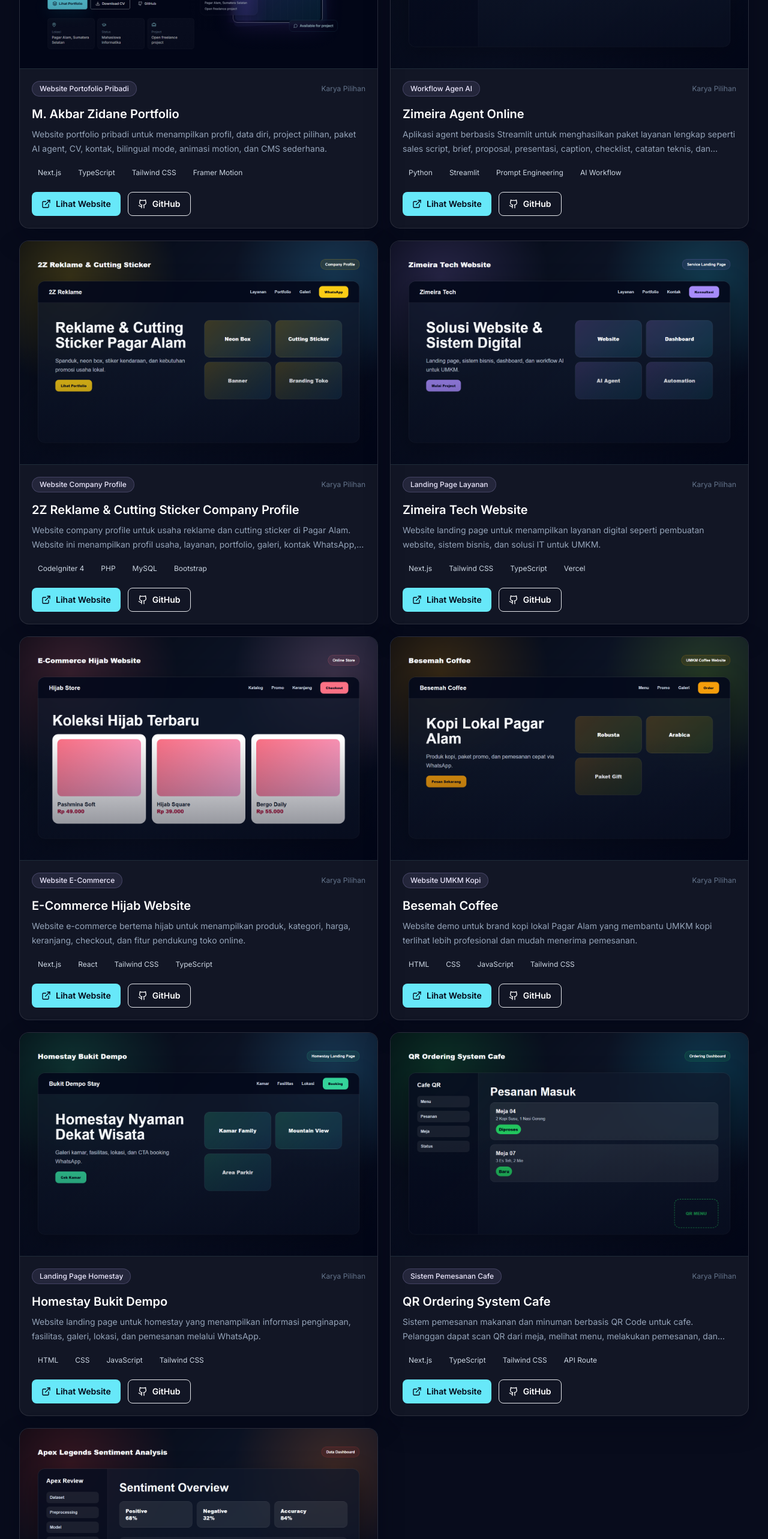
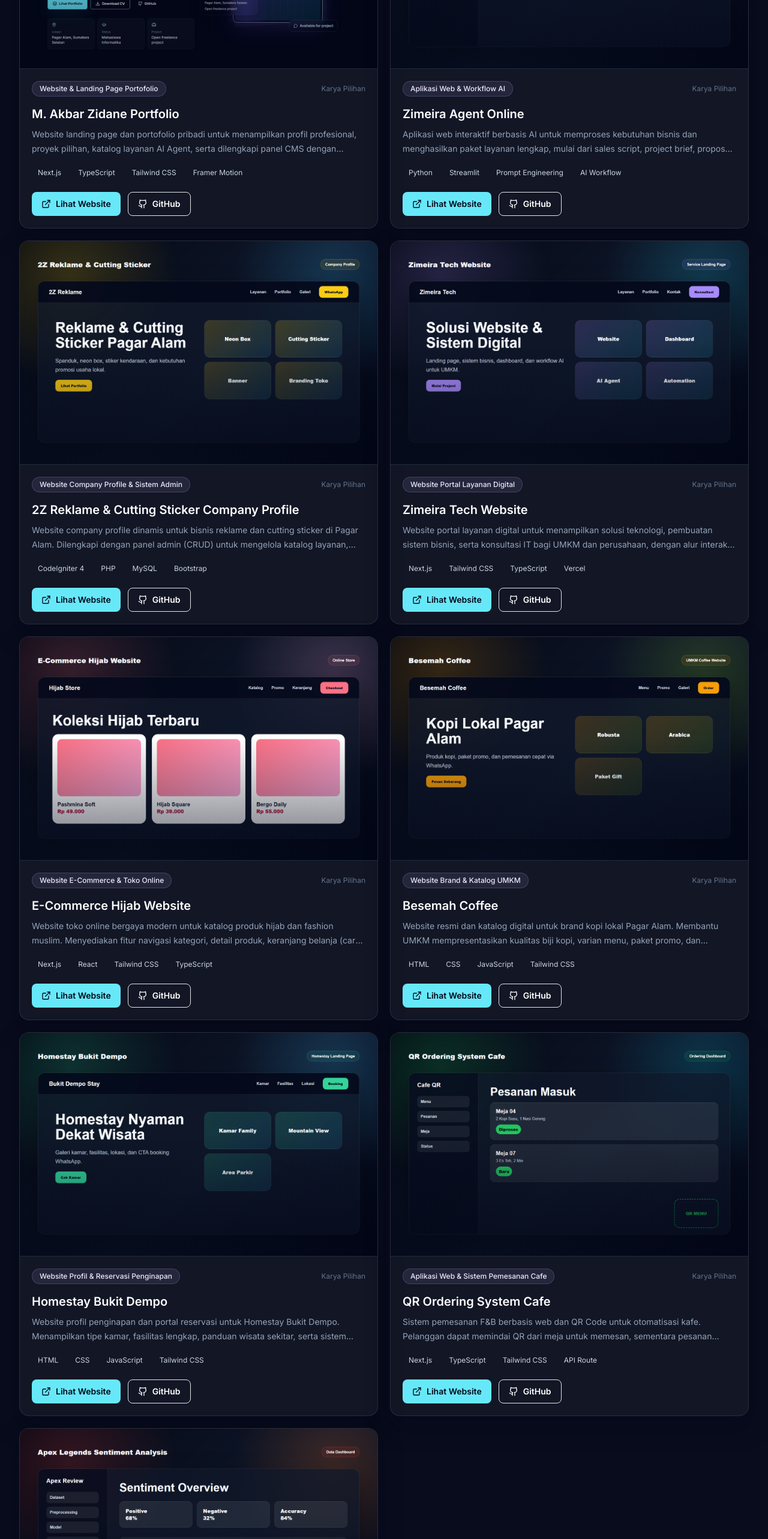
Before and after one commit to makbarzidane/makbarzidane-portfolio, a Next.js app: page / in a window 1280 px wide. Shown: the part 1400-3966 px from the top of the page at 60% size. Built offline with nearby package versions, Linux system fonts and the light colour scheme.

Commit message:
Refine project wording and categories to distinguish Landing Page from full Websites/Systems and sync to online Blob db

```diff
--- a/data/cmsContent.ts
+++ b/data/cmsContent.ts
@@ -77,135 +77,135 @@
   projects: [
     {
       name: "M. Akbar Zidane Portfolio",
-      category: "Website Portofolio Pribadi",
-      categoryEn: "Personal Portfolio Website",
+      category: "Website & Landing Page Portofolio",
+      categoryEn: "Portfolio Website & Landing Page",
       description:
-        "Website portfolio pribadi untuk menampilkan profil, data diri, project pilihan, paket AI agent, CV, kontak, bilingual mode, animasi motion, dan CMS sederhana.",
+        "Website landing page dan portofolio pribadi untuk menampilkan profil profesional, proyek pilihan, katalog layanan AI Agent, serta dilengkapi panel CMS dengan integrasi database cloud.",
       descriptionEn:
-        "Personal portfolio website for profile, selected projects, AI agent packages, CV, contacts, bilingual mode, motion animation, and a simple CMS.",
-      stack: ["Next.js", "TypeScript", "Tailwind CSS", "Framer Motion", "Vercel"],
-      features: ["Hero profile visual", "Portfolio preview", "ID/EN language switcher", "CMS login", "Vercel deployment"],
-      featuresEn: ["Visual profile hero", "Portfolio preview", "ID/EN language switcher", "CMS login", "Vercel deployment"],
+        "Personal portfolio website and landing page presenting professional profile, selected projects, AI Agent service catalog, and an integrated cloud-database CMS panel.",
+      stack: ["Next.js", "TypeScript", "Tailwind CSS", "Framer Motion", "Vercel Blob"],
+      features: ["Landing Page Eksklusif", "Katalog Proyek Portofolio", "ID/EN Language Switcher", "Panel Admin CMS", "Cloud Blob Database Sync"],
+      featuresEn: ["Exclusive Landing Page", "Portfolio Project Catalog", "ID/EN Language Switcher", "CMS Admin Panel", "Cloud Blob Database Sync"],
       demoUrl: "https://m-akbar-zidane-portfolio.vercel.app",
       githubUrl: "https://github.com/makbarzidane/makbarzidane-portfolio",
       previewImage: "/portfolio/m-akbar-zidane-portfolio.png"
     },
     {
       name: "Zimeira Agent Online",
-      category: "Workflow Agen AI",
-      categoryEn: "AI Agent Workflow",
+      category: "Aplikasi Web & Workflow AI",
+      categoryEn: "Web Application & AI Workflow",
       description:
-        "Aplikasi agent berbasis Streamlit untuk menghasilkan paket layanan lengkap seperti sales script, brief, proposal, presentasi, caption, checklist, catatan teknis, dan reviewer.",
+        "Aplikasi web interaktif berbasis AI untuk memproses kebutuhan bisnis dan menghasilkan paket layanan lengkap, mulai dari sales script, project brief, proposal, presentasi, hingga catatan teknis.",
       descriptionEn:
-        "Streamlit-based agent app for generating complete service packages such as sales scripts, briefs, proposals, presentations, captions, checklists, technical notes, and review output.",
+        "Interactive AI-powered web application designed to process business needs and generate complete service packages, including sales scripts, project briefs, proposals, presentations, and technical notes.",
       stack: ["Python", "Streamlit", "Prompt Engineering", "AI Workflow"],
-      features: ["Generate paket layanan", "Sales Agent", "Brief Agent", "Proposal Agent", "Reviewer Agent"],
-      featuresEn: ["Service package generator", "Sales Agent", "Brief Agent", "Proposal Agent", "Reviewer Agent"],
+      features: ["Generator Paket Layanan AI", "Sales & Brief Agent", "Proposal & PPTX Generator", "Reviewer & Codex Assistant", "Ekspor Output Otomatis"],
+      featuresEn: ["AI Service Package Generator", "Sales & Brief Agent", "Proposal & PPTX Generator", "Reviewer & Codex Assistant", "Automated Output Export"],
       demoUrl: "https://zimeira-agent-online.streamlit.app/",
       githubUrl: "https://github.com/makbarzidane/zimeira-agent-online",
       previewImage: "/portfolio/zimeira-agent-online.png"
     },
     {
       name: "2Z Reklame & Cutting Sticker Company Profile",
-      category: "Website Company Profile",
-      categoryEn: "Company Profile Website",
+      category: "Website Company Profile & Sistem Admin",
+      categoryEn: "Company Profile Website & Admin System",
       description:
-        "Website company profile untuk usaha reklame dan cutting sticker di Pagar Alam. Website ini menampilkan profil usaha, layanan, portfolio, galeri, kontak WhatsApp, dan panel admin untuk mengelola konten.",
+        "Website company profile dinamis untuk bisnis reklame dan cutting sticker di Pagar Alam. Dilengkapi dengan panel admin (CRUD) untuk mengelola katalog layanan, portofolio karya, galeri, dan slider promo secara real-time.",
       descriptionEn:
-        "Company profile website for an advertising and cutting sticker business in Pagar Alam, featuring business profile, services, portfolio, gallery, WhatsApp contact, and admin panel.",
+        "Dynamic company profile website for an advertising and cutting sticker business in Pagar Alam. Features an integrated admin panel (CRUD) to manage services, portfolios, galleries, and promotional sliders in real-time.",
       stack: ["CodeIgniter 4", "PHP", "MySQL", "Bootstrap", "JavaScript", "cPanel"],
-      features: ["Landing page company profile", "CRUD layanan", "CRUD portfolio", "CRUD galeri", "Slider hero dinamis"],
-      featuresEn: ["Company profile landing page", "Services CRUD", "Portfolio CRUD", "Gallery CRUD", "Dynamic hero slider"],
+      features: ["Profil Perusahaan Dinamis", "Panel Admin (CRUD Layanan & Portofolio)", "Manajemen Galeri & Slider", "Integrasi Kontak WhatsApp", "Database MySQL & cPanel"],
+      featuresEn: ["Dynamic Company Profile", "Admin Panel (Services & Portfolio CRUD)", "Gallery & Slider Management", "WhatsApp Contact Integration", "MySQL Database & cPanel"],
       demoUrl: "",
       githubUrl: "https://github.com/makbarzidane/PemrogramanWeb_A2_M.Akbar-Zidane",
       previewImage: "/portfolio/2z-reklame.png"
     },
     {
       name: "Zimeira Tech Website",
-      category: "Landing Page Layanan",
-      categoryEn: "Service Landing Page",
+      category: "Website Portal Layanan Digital",
+      categoryEn: "Digital Services Portal Website",
       description:
-        "Website landing page untuk menampilkan layanan digital seperti pembuatan website, sistem bisnis, dan solusi IT untuk UMKM.",
+        "Website portal layanan digital untuk menampilkan solusi teknologi, pembuatan sistem bisnis, serta konsultasi IT bagi UMKM dan perusahaan, dengan alur interaksi klien yang terstruktur.",
       descriptionEn:
-        "Landing page website to present digital services such as website development, business systems, and IT solutions for SMEs.",
+        "Digital services portal website presenting technology solutions, business system development, and IT consulting for SMEs and enterprises, featuring structured client interaction flows.",
       stack: ["Next.js", "Tailwind CSS", "TypeScript", "Vercel"],
-      features: ["Landing page jasa", "Section layanan", "CTA WhatsApp", "Portfolio preview", "Responsive design"],
-      featuresEn: ["Service landing page", "Service sections", "WhatsApp CTA", "Portfolio preview", "Responsive design"],
+      features: ["Portal Katalog Layanan", "Showcase Solusi Bisnis", "Alur Konsultasi WhatsApp", "Desain Responsif & Modern", "Optimasi SEO & Performa"],
+      featuresEn: ["Service Catalog Portal", "Business Solution Showcase", "WhatsApp Consultation Flow", "Modern & Responsive Design", "SEO & Performance Optimization"],
       demoUrl: "",
       githubUrl: "https://github.com/makbarzidane/zimeira-tech-website-portfolio",
       previewImage: "/portfolio/zimeira-tech-website.png"
     },
     {
       name: "E-Commerce Hijab Website",
-      category: "Website E-Commerce",
-      categoryEn: "E-Commerce Website",
+      category: "Website E-Commerce & Toko Online",
+      categoryEn: "E-Commerce Website & Online Store",
       description:
-        "Website e-commerce bertema hijab untuk menampilkan produk, kategori, harga, keranjang, checkout, dan fitur pendukung toko online.",
+        "Website toko online bergaya modern untuk katalog produk hijab dan fashion muslim. Menyediakan fitur navigasi kategori, detail produk, keranjang belanja (cart), dan alur checkout yang mulus.",
       descriptionEn:
-        "Hijab-themed e-commerce website featuring products, categories, prices, cart, checkout, and supporting online store features.",
+        "Modern online store website for hijab and modest fashion catalogs. Features category navigation, detailed product pages, shopping cart functionality, and a seamless checkout experience.",
       stack: ["Next.js", "React", "Tailwind CSS", "TypeScript", "GitHub", "Vercel"],
-      features: ["Product catalog", "Product detail", "Cart", "Checkout flow", "Payment integration planned"],
-      featuresEn: ["Product catalog", "Product detail", "Cart", "Checkout flow", "Payment integration planned"],
+      features: ["Katalog Produk & Kategori", "Halaman Detail Produk Dinamis", "Keranjang Belanja (Cart)", "Simulasi Alur Checkout", "Antarmuka UI/UX Elegan"],
+      featuresEn: ["Product & Category Catalog", "Dynamic Product Detail Pages", "Shopping Cart Functionality", "Checkout Flow Simulation", "Elegant UI/UX Interface"],
       demoUrl: "https://e-commerce-portfolio.vercel.app/",
       githubUrl: "https://github.com/makbarzidane/e-commerce-portfolio",
       previewImage: "/portfolio/ecommerce-hijab.png"
     },
     {
       name: "Besemah Coffee",
-      category: "Website UMKM Kopi",
-      categoryEn: "SME Coffee Website",
+      category: "Website Brand & Katalog UMKM",
+      categoryEn: "Brand Website & SME Catalog",
       description:
-        "Website demo untuk brand kopi lokal Pagar Alam yang membantu UMKM kopi terlihat lebih profesional dan mudah menerima pemesanan.",
+        "Website resmi dan katalog digital untuk brand kopi lokal Pagar Alam. Membantu UMKM mempresentasikan kualitas biji kopi, varian menu, paket promo, dan mempermudah pesanan langsung via WhatsApp.",
       descriptionEn:
-        "Demo website for a local Pagar Alam coffee brand, helping the SME look more professional and receive orders more easily.",
+        "Official brand website and digital catalog for a local Pagar Alam coffee producer. Helps the SME showcase coffee bean quality, menu variants, and promotional packages with direct WhatsApp ordering.",
       stack: ["HTML", "CSS", "JavaScript", "Tailwind CSS", "Vercel"],
-      features: ["Landing page kopi", "Menu produk", "Paket promo", "CTA WhatsApp order", "Galeri produk"],
-      featuresEn: ["Coffee landing page", "Product menu", "Promo packages", "WhatsApp order CTA", "Product gallery"],
+      features: ["Katalog Varian Kopi", "Informasi Brand & Kualitas", "Paket Penawaran & Promo", "Pemesanan Cepat WhatsApp", "Galeri Visual Produk"],
+      featuresEn: ["Coffee Variant Catalog", "Brand & Quality Story", "Promo & Bundle Packages", "Quick WhatsApp Ordering", "Product Visual Gallery"],
       demoUrl: "",
       githubUrl: "https://github.com/makbarzidane/besemah-coffee-cms-portfolio",
       previewImage: "/portfolio/besemah-coffee.png"
     },
     {
       name: "Homestay Bukit Dempo",
-      category: "Landing Page Homestay",
-      categoryEn: "Homestay Landing Page",
+      category: "Website Profil & Reservasi Penginapan",
+      categoryEn: "Accommodation Profile & Booking Website",
       description:
-        "Website landing page untuk homestay yang menampilkan informasi penginapan, fasilitas, galeri, lokasi, dan pemesanan melalui WhatsApp.",
+        "Website profil penginapan dan portal reservasi untuk Homestay Bukit Dempo. Menampilkan tipe kamar, fasilitas lengkap, panduan wisata sekitar, serta sistem pemesanan kamar langsung terintegrasi WhatsApp.",
       descriptionEn:
-        "Landing page for a homestay featuring accommodation information, facilities, gallery, location, and WhatsApp booking.",
+        "Accommodation profile and booking portal website for Homestay Bukit Dempo. Showcases room types, full amenities, local tourism guides, and an integrated direct WhatsApp room reservation flow.",
       stack: ["HTML", "CSS", "JavaScript", "Tailwind CSS", "Vercel"],
-      features: ["Informasi homestay", "Galeri kamar", "Fasilitas", "CTA booking WhatsApp", "Lokasi"],
-      featuresEn: ["Homestay information", "Room gallery", "Facilities", "WhatsApp booking CTA", "Location"],
+      features: ["Katalog Tipe Kamar & Harga", "Daftar Fasilitas Penginapan", "Galeri Foto & Lingkungan", "Panduan Lokasi & Peta", "Reservasi Langsung via WhatsApp"],
+      featuresEn: ["Room Types & Pricing Catalog", "Accommodation Amenities", "Photo & Surroundings Gallery", "Location & Map Guide", "Direct WhatsApp Booking"],
       demoUrl: "",
       githubUrl: "https://github.com/makbarzidane/homestay-bukit-dempo-portfolio",
       previewImage: "/portfolio/homestay-bukit-dempo.png"
     },
     {
       name: "QR Ordering System Cafe",
-      category: "Sistem Pemesanan Cafe",
-      categoryEn: "Cafe Ordering System",
+      category: "Aplikasi Web & Sistem Pemesanan Cafe",
+      categoryEn: "Web Application & Cafe Ordering System",
       description:
-        "Sistem pemesanan makanan dan minuman berbasis QR Code untuk cafe. Pelanggan dapat scan QR dari meja, melihat menu, melakukan pemesanan, dan pesanan masuk ke dashboard admin.",
+        "Sistem pemesanan F&B berbasis web dan QR Code untuk otomatisasi kafe. Pelanggan dapat memindai QR dari meja untuk memesan, sementara pesanan masuk secara real-time ke dashboard admin dapur/kasir.",
       descriptionEn:
-        "QR Code-based food and beverage ordering system for cafes. Customers scan table QR codes, view menus, order, and orders appear in the admin dashboard.",
+        "Web-based QR Code F&B ordering system for cafe automation. Customers scan table QR codes to order, while orders are received in real-time on the kitchen/cashier admin dashboard.",
       stack: ["Next.js", "TypeScript", "Tailwind CSS", "API Route"],
-      features: ["QR menu", "Customer ordering page", "Admin order dashboard", "Menu management", "Order status"],
-      featuresEn: ["QR menu", "Customer ordering page", "Admin order dashboard", "Menu management", "Order status"],
+      features: ["Menu Digital QR Code", "Halaman Order Pelanggan", "Dashboard Admin & Kasir", "Manajemen Status Pesanan", "CRUD Menu & Kategori"],
+      featuresEn: ["QR Code Digital Menu", "Customer Ordering Page", "Admin & Cashier Dashboard", "Order Status Management", "Menu & Category CRUD"],
       demoUrl: "",
       githubUrl: "https://github.com/makbarzidane/Tugas-Web-CRUD_RHYZ",
       previewImage: "/portfolio/qr-ordering-cafe.png"
     },
     {
       name: "Apex Legends Sentiment Analysis",
-      category: "Proyek Data Analyst / AI",
-      categoryEn: "Data Analyst / AI Project",
+      category: "Proyek Data Science & Machine Learning",
+      categoryEn: "Data Science & Machine Learning Project",
       description:
-        "Project analisis sentimen review game Apex Legends dari platform Steam menggunakan pendekatan machine learning untuk mengetahui opini positif dan negatif dari pemain.",
+        "Proyek analisis data dan pemrosesan bahasa alami (NLP) untuk membedah sentimen ulasan pemain game Apex Legends di Steam, menghasilkan wawasan berbasis data tentang kepuasan pemain.",
       descriptionEn:
-        "Sentiment analysis project for Apex Legends Steam reviews using machine learning to identify positive and negative player opinions.",
+        "Data analysis and Natural Language Processing (NLP) project analyzing Apex Legends player reviews on Steam, delivering data-driven insights into player satisfaction.",
       stack: ["Python", "Pandas", "Naive Bayes", "Data Cleaning", "Sentiment Analysis"],
-      features: ["Dataset review Steam", "Preprocessing text", "Klasifikasi sentimen", "Insight bisnis", "Visualisasi hasil"],
-      featuresEn: ["Steam review dataset", "Text preprocessing", "Sentiment classification", "Business insight", "Result visualization"],
+      features: ["Pengumpulan Dataset Steam", "Preprocessing & Cleaning Teks", "Klasifikasi Sentimen Naive Bayes", "Visualisasi Wawasan Bisnis", "Laporan Evaluasi Model"],
+      featuresEn: ["Steam Dataset Collection", "Text Preprocessing & Cleaning", "Naive Bayes Sentiment Classification", "Business Insight Visualization", "Model Evaluation Report"],
       demoUrl: "",
       githubUrl: "https://github.com/makbarzidane/analisis_sentimen_revew_apex_legends_dashboard",
       previewImage: "/portfolio/apex-sentiment.png"
```
